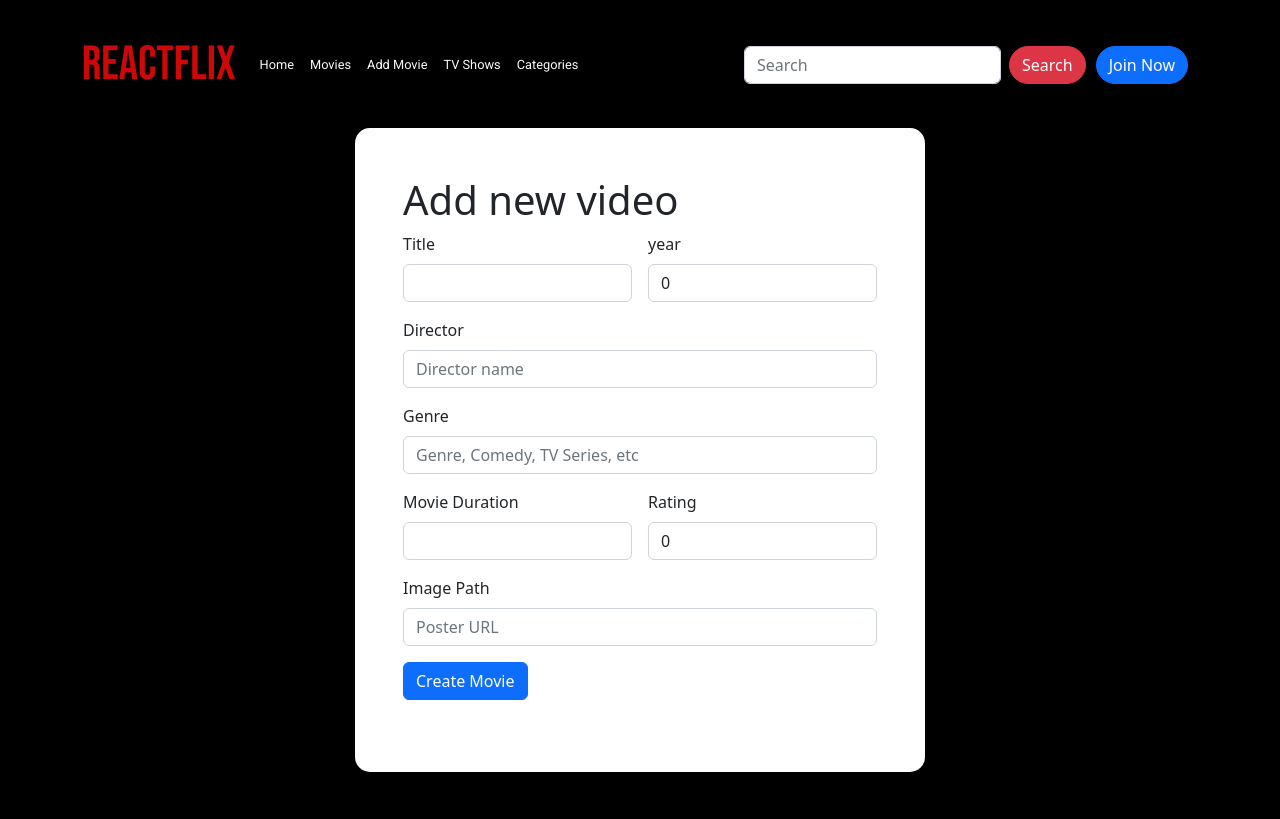
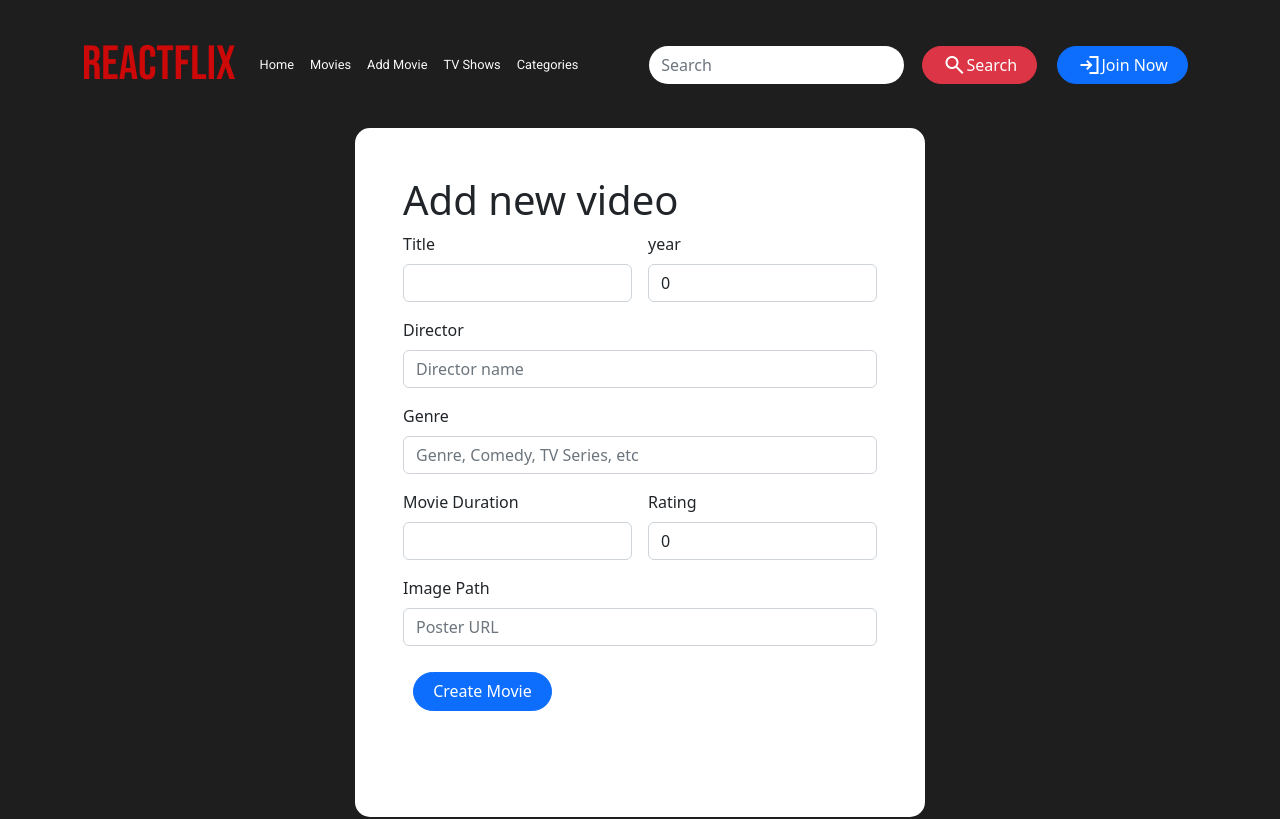
Before and after one commit to rodrigomenezes22/reactflix-client, a React (Create React App) app: page /movies/new in a window 1280 px wide. Shown: the top 819 px of the page. Built offline with nearby package versions, Linux system fonts and the light colour scheme.

Commit message:
CSS updating

```diff
--- a/public/index.html
+++ b/public/index.html
@@ -9,6 +9,7 @@
       name="description"
       content="Web site created using create-react-app"
     />
+    <link rel="stylesheet" href="https://fonts.googleapis.com/css2?family=Material+Symbols+Sharp:opsz,wght,FILL,GRAD@20..48,100..700,0..1,-50..200" />
     <link rel="apple-touch-icon" href="%PUBLIC_URL%/logo192.png" />
     <!--
       manifest.json provides metadata used when your web app is installed on a
--- a/src/App.css
+++ b/src/App.css
@@ -10,6 +10,25 @@
   width: 100%;
 }
 
+.roboto-large {
+  font-family: 'Roboto', sans-serif;
+  font-size: 1.5rem;
+  font-weight: 900;
+}
+
+.roboto-light {
+  font-family: 'Roboto', sans-serif;
+  font-size: .8rem;
+  font-weight: 300;
+}
+
+
+.roboto-category {
+  font-family: 'Roboto', sans-serif;
+  font-weight: 900;
+  font-size: 1.2rem;
+  margin-left: 1rem;
+}
 
 .App-logo {
   height: 40vmin;
@@ -70,12 +89,59 @@
 
 #search{
   border-radius: 20px;
+  display: flex;
+  padding: .4rem 1.2rem;
 }
 
 #join{
   border-radius: 20px;
- margin: 10px;
+  margin: 10px;
+  display: flex;
+  padding: .4rem 1.2rem;
+  align-items: center;
 }
+
+.btn.btn-primary {
+  border-radius: 40px!important;
+  margin: 10px!important;
+  display:flex!important;
+  justify-content: center;
+  align-items: center;
+  padding: .4rem 1.2rem!important;
+
+}
+
+.search-input {
+  height: auto;
+  padding: 1rem;
+  height: 2.4rem;
+  border-radius: 40px!important;
+  border: none!important;
+}
+
+.btn.btn-secondary {
+  border-radius: 40px!important;
+  margin: 10px!important;
+  display:flex!important;
+  justify-content: center!important;
+  padding: .4rem 1.2rem!important;
+  align-items: center;
+}
+
+.btn.btn-danger {
+  border-radius: 40px!important;
+  margin: 10px!important;
+  display:flex!important;
+  justify-content: center!important;
+  padding: .4rem 1.2rem!important;
+  align-items: center;
+}
+
+.buttons {
+  display: flex;
+  justify-content: space-between;
+}
+
 @media (prefers-reduced-motion: no-preference) {
   .App-logo {
     animation: App-logo-spin infinite 20s linear;
@@ -102,13 +168,14 @@
 
 .movieInfoColumn {
   display: grid;
-  align-content: space-around;
+  align-content: center;
 }
 
 #movieInfoButtons {
   display: flex;
   align-content: center;
   padding: 1rem;
+  justify-content: space-evenly;
 }
 
 .movieListTitle {
@@ -168,14 +235,12 @@ footer .nav .nav-item a {
   font-size: .7rem;
 }
 
-.videos {
-  background-color: black;
-}
 
 .video-covers {
   width: 100%;
   height: auto;
   transition: .7s transform;
+  box-shadow: 1px 3px 15px rgba(0,0,0,0.2);
 }
 
 .video-covers:hover {
@@ -189,6 +254,10 @@ footer .nav .nav-item a {
   object-fit: contain;
   height: 100%;
 
+}
+
+form {
+  align-items: center;
 }
 
 .form-label {
--- a/src/Components/Header.js
+++ b/src/Components/Header.js
@@ -50,16 +50,19 @@ function Header() {
 
 
           </Nav>
-          <Form className="d-flex">
+          <Form className="d-flex ">
             <Form.Control
               type="search"
               placeholder="Search"
-              className="me-2"
+              className="me-2 search-input"
               aria-label="Search"
             />
-            <Button className="searchButton" id="search" variant="danger" >Search</Button>
+            <Button className="searchButton" id="search" variant="danger" >
+            <span class="material-symbols-sharp">search</span>
+              Search</Button>
           </Form>
-          <Button className="joinButton" id="join" >Join Now</Button>
+          <Button className="joinButton" id="join" >
+          <span class="material-symbols-sharp">login</span>Join Now</Button>
         </Navbar.Collapse>
       </Container>
     </Navbar>
--- a/src/Components/Hero.js
+++ b/src/Components/Hero.js
@@ -24,7 +24,7 @@ return(
         <div className="hero-body">
             <h1 className="text-white bebas">{movie?.title}</h1>
             <p className="text-white">{movie?.year} | {movie?.movie_duration} | {movie?.genre} | Directed by {movie?.director}</p>
-            <Link to={`/api/movies/${movie?.id}`} className="btn btn-primary">View Details</Link>
+            <div className="col-2"><Link to={`/api/movies/${movie?.id}`} className="btn btn-primary"> <span class="material-symbols-sharp">read_more</span>View Details</Link></div>
         </div>
         </Container>
     </div>
--- a/src/Components/MoviesColumns.js
+++ b/src/Components/MoviesColumns.js
@@ -38,60 +38,66 @@ function MoviesColumns() {
   return (
     <>
       {movies.map((e) => (
-        <Row className="bg-light border rounded m-4" key={e.id}>
-          <Col sm={2}>
+        <Row className="bg-light border rounded m-3 p-1" key={e.id}>
+          <Col lg={2} md={6} sm={12}>
             <Link to={`/api/movies/${e.id}`}>
               <img className="movieImages" src={e.poster} />
             </Link>
           </Col>
-          <Col sm={10} className="movieInfoColumn">
+          <Col lg={10} md={12}  sm={12} className="movieInfoColumn">
             <Row className="fs-5 fw-bold text-wrap text-uppercase">
               {e.title}
             </Row>
             <Row>
-              <Col sm={3}>
+              <Col lg={3} md={2} sm={6}>
                 <Row className="fw-bold">Director</Row>
                 <Row>{e?.director}</Row>
               </Col>
-              <Col sm={1}>
+              <Col lg={1} md={2} sm={6}>
                 <Row className="fw-bold">Year</Row>
                 <Row>{e?.year}</Row>
               </Col>
-              <Col sm={1}>
+              <Col lg={1} md={2} sm={6}>
                 <Row className="fw-bold">Rating</Row>
                 <Row>{e?.rating}</Row>
               </Col>
-              <Col sm={1}>
+              <Col lg={1} md={2} sm={6}>
                 <Row className="fw-bold">Genre</Row>
                 <Row>{e?.genre}</Row>
               </Col>
-              <Col sm={1}>
+              <Col lg={1} md={2} sm={6}>
                 <Row className="fw-bold">Duration</Row>
                 <Row>{e?.movie_duration}</Row>
               </Col>
-              <Col sm={1}></Col>
-              <Col sm={4} id="movieInfoButtons">
-                <Col sm={2}>
+
+              <Col lg={5} md={12} sm={12} id="movieInfoButtons">
+                <Col lg={4}>
                   <Link
                     to={`/update/movies/${e.id}`}
                     className="btn btn-primary btn-sm"
                     type="button"
                   >
+                    <span class="material-symbols-sharp">
+                      edit
+                      </span>
                     Edit
                   </Link>
                 </Col>
 
-                <Col sm={3}>
+                <Col lg={3} md={3} sm={12}>
                   <button
                     className="btn btn-danger btn-sm"
                     value={e.id}
                     onClick={handleDelete}
                     type="button"
                   >
+                   <span class="material-symbols-sharp">
+                    delete
+                    </span>
                     Delete
                   </button>
                 </Col>
-                <Col></Col>
+
               </Col>
             </Row>
           </Col>
--- a/src/Components/Moviesdetails.js
+++ b/src/Components/Moviesdetails.js
@@ -1,6 +1,7 @@
 import { useState, useEffect } from "react";
 import { useNavigate, useParams, Link } from "react-router-dom";
 import axios from "axios";
+import Row from 'react-bootstrap/Row';
 
 function Moviesdetails() {
   const { id } = useParams();
@@ -28,28 +29,58 @@ function Moviesdetails() {
 
   return (
     <div className="container">
-      <div className="spacer"></div>
-      <h2 className="text-white mt-5">{movie?.title}</h2>
-      <img
-        className="movieDetailsImages col-3"
-        src={movie?.poster}
-        alt={movie?.title}
-      />
+            <div className="spacer"></div>
+      <div className="row justify-content-center" >
+        <div className="col-4">
+          <img
+            className="movieDetailsImages"
+            src={movie?.poster}
+            alt={movie?.title}
+          />
+        </div>
+        <div className="col-6 text-start">
+        <h3 className="text-white roboto-light mt-3">Movie Title</h3>
+        <h2 className="text-white roboto-large" >{movie?.title}</h2>
+        <h3 className="text-white roboto-light mt-3">Director</h3>
+        <h5 className="text-light roboto">{movie?.director}</h5>
+        <h3 className="text-white roboto-light mt-3">Year</h3>
+        <h5 className="text-light roboto">{movie?.year}</h5>
+        <h3 className="text-white roboto-light mt-3">Rating</h3>
+        <h5 className="text-light roboto"> {movie?.rating}</h5>
+        <h3 className="text-white roboto-light mt-3">Genre</h3>
+        <h5 className="text-light roboto">{movie?.genre}</h5>
+        <h3 className="text-white roboto-light mt-3">Duration</h3>
+        <h5 className="text-light roboto">{movie?.movie_duration}</h5>
+        <div className="buttons">
+
+        <Link to="/api/movies" className="btn btn-secondary m-3 p-2" type="button">
+
+        <span class="material-symbols-sharp">
+        arrow_back
+        </span>
+         Go back to Movies List
+        </Link>
+      <Link to={`/update/movies/${movie?.id}`} className="btn btn-primary m-3" type="button">
+      <span class="material-symbols-sharp">
+        edit
+        </span> Edit
+      </Link>
+      <button className="btn btn-danger m-3" value={movie?.id} onClick={handleDelete} type="button">
+      <span class="material-symbols-sharp">delete</span>Delete</button>
+      </div>
+        </div>
+
+      </div>
+
+
+
       <br />
-      <h5 className="text-light">Director: {movie?.director}</h5>
-      <h5 className="text-light">Year: {movie?.year}</h5>
-      <h5 className="text-light">Rating: {movie?.rating}</h5>
-      <h5 className="text-light">Genre :{movie?.genre}</h5>
-      <h5 className="text-light">Duration: {movie?.movie_duration}</h5>
 
-      <div className="buttons">
-      <Link to={`/update/movies/${movie?.id}`} className="btn btn-primary btn-sm" type="button">
-         Edit
-      </Link>
-      <button className="btn btn-danger btn-sm" value={movie?.id} onClick={handleDelete} type="button">
-        Delete
-      </button>
-      </div>
+
+
+
+
+
     </div>
 
   );
--- a/src/Components/Videos.js
+++ b/src/Components/Videos.js
@@ -44,7 +44,7 @@ function Videos({genre}) {
   return (
     <section className='videos'>
         <Container>
-          <h2 className="text-white mt-4 text-start">{genre}</h2>
+          <h2 className="text-white mt-4 text-start roboto-category">{genre}</h2>
         </Container>
         <Container>
             <Carousel responsive={responsive}>
--- a/src/index.css
+++ b/src/index.css
@@ -5,7 +5,7 @@ body {
     sans-serif;
   -webkit-font-smoothing: antialiased;
   -moz-osx-font-smoothing: grayscale;
-  background: black!important;
+  background: #1E1E1E!important;
 }
 
 code {
```
